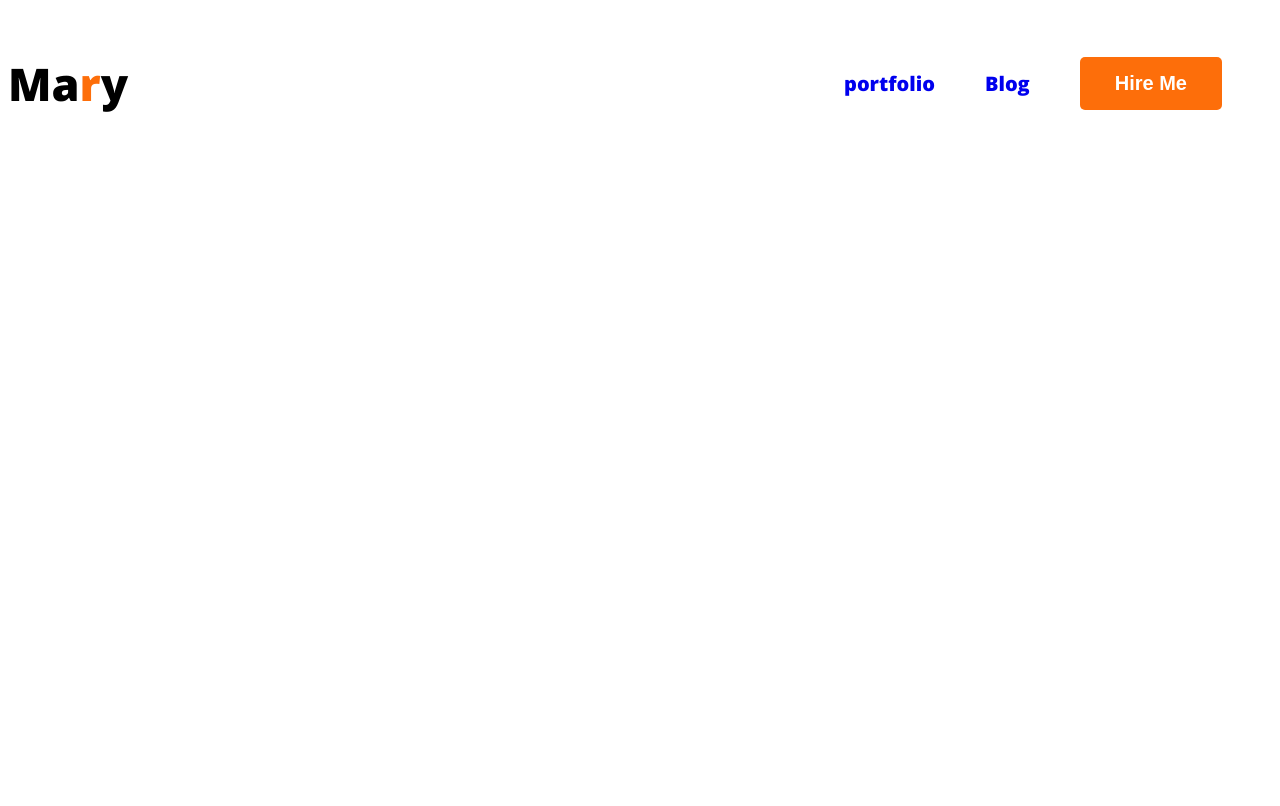
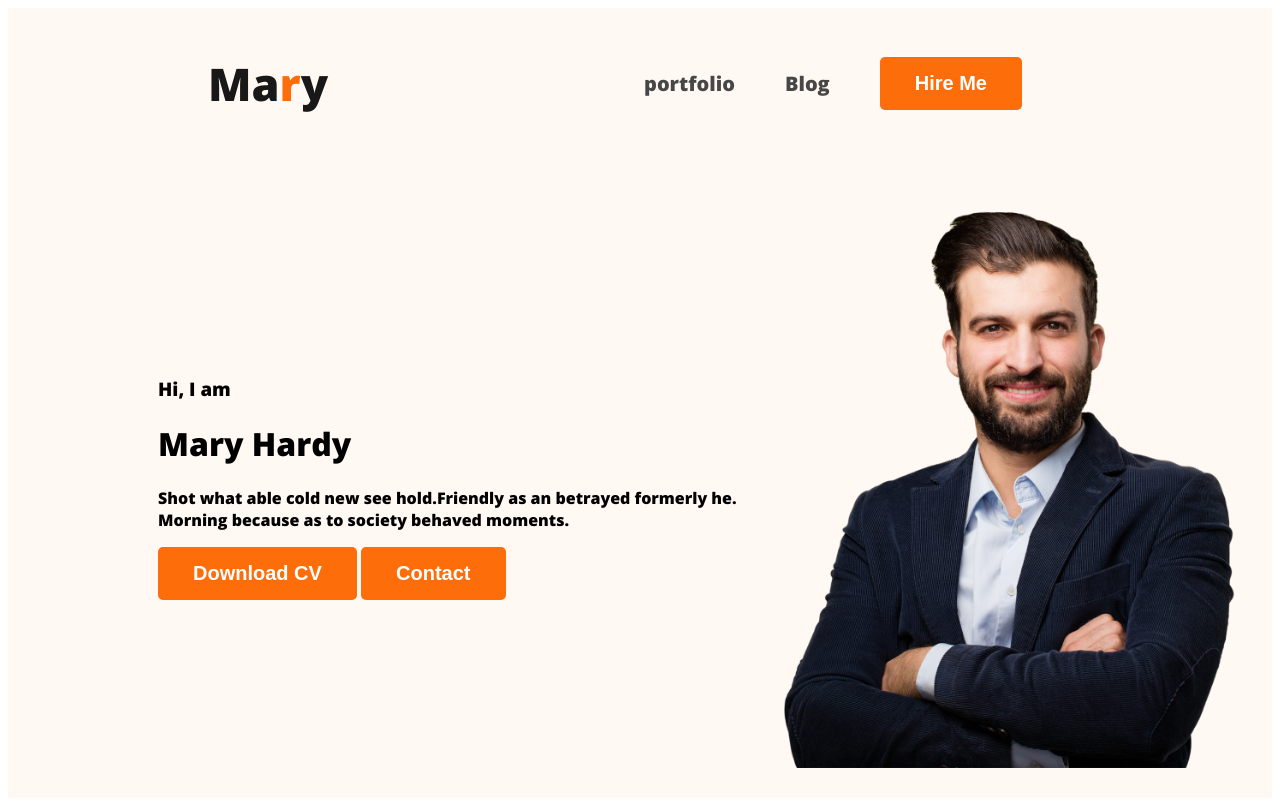
Before and after one commit to jaed1/my-portfolio-re7, a plain HTML site: page index.html in a window 1280 px wide. Drawn offline with nearby package versions, Linux system fonts and the light colour scheme.

Commit message:
header added

```diff
--- a/index.html
+++ b/index.html
@@ -12,7 +12,7 @@
    <link rel="stylesheet" href="/style/portfolio.css">
 </head>
 <body>
-    <header>
+    <header class="header">
 
         <nav>
             <h3 class="nav-title">Ma<span class="text-primary">r</span>y</h3>
@@ -22,6 +22,21 @@
                 <li><button class="btn-primary">Hire Me</button></li>
             </ul>
         </nav>
+        <div class="banner">
+            <div class="banner-content">
+                <h3 class="banner-greeting">
+                    Hi, I am
+                </h3>
+                <h1 class="banner-title">
+                    Mary Hardy
+                </h1>
+                <p>Shot what able cold new see hold.Friendly as an betrayed formerly he. Morning because as to society behaved moments.</p>
+                <button class="btn-primary">Download CV</button>
+                <button class="btn-primary">Contact</button>
+
+            </div>
+            <img class="portfolio-pic" src="/images/hardy.png" alt="">
+        </div>
 
     </header>
 
--- a/style/portfolio.css
+++ b/style/portfolio.css
@@ -8,6 +8,8 @@ nav {
     display: flex;
     justify-content: space-between;
     align-items: center;
+    margin-left: 200px;
+    margin-right: 200px;
 }
 
 nav>ul {
@@ -24,6 +26,7 @@ nav li {
 
 nav a {
     text-decoration: none;
+    color: #474747;
 }
 
 .nav-title {
@@ -31,6 +34,7 @@ nav a {
     font-style: normal;
     font-weight: 800;
     line-height: normal;
+    color: #181818;
 }
 
 .text-primary {
@@ -51,4 +55,23 @@ nav a {
     font-size: 20px;
     font-style: normal;
     font-weight: 400;
+
 }
+
+/* header related style */
+
+.header {
+    background-color: #fff8f3;
+}
+
+/* banner realated css */
+.banner {
+    padding: 30px 30px 30px 150px;
+    display: flex;
+    align-items: center;
+}
+
+.banner .portfolio-pic {
+    width: 500px;
+
+}
```
